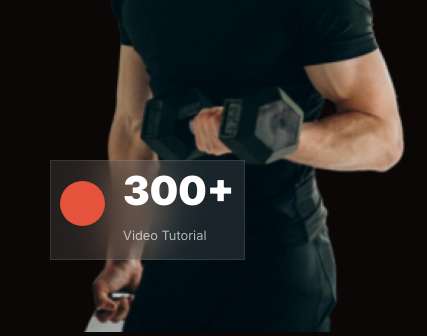
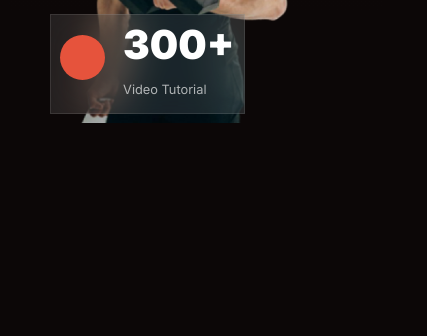
Before and after one commit to Liyanroy12/assignment-2, a plain HTML site: page index.html in a window 390 px wide. Shown: the part 719-1055 px from the top of the page, 427 px wide, since content can reach past the window. After the commit the page ends 846 px from the top, so only its background shows below. Drawn offline with Linux system fonts and the light colour scheme; a web font is replaced by a local one.

Commit message:
some responsive is done

```diff
--- a/style/style.css
+++ b/style/style.css
@@ -204,7 +204,7 @@ header {
         margin-left: 2rem;
     }
     .header-image-content img{
-        width: 350px;
+        width: 150%;
     }
     .video-tutorial{
         margin-left: 2rem;
```
